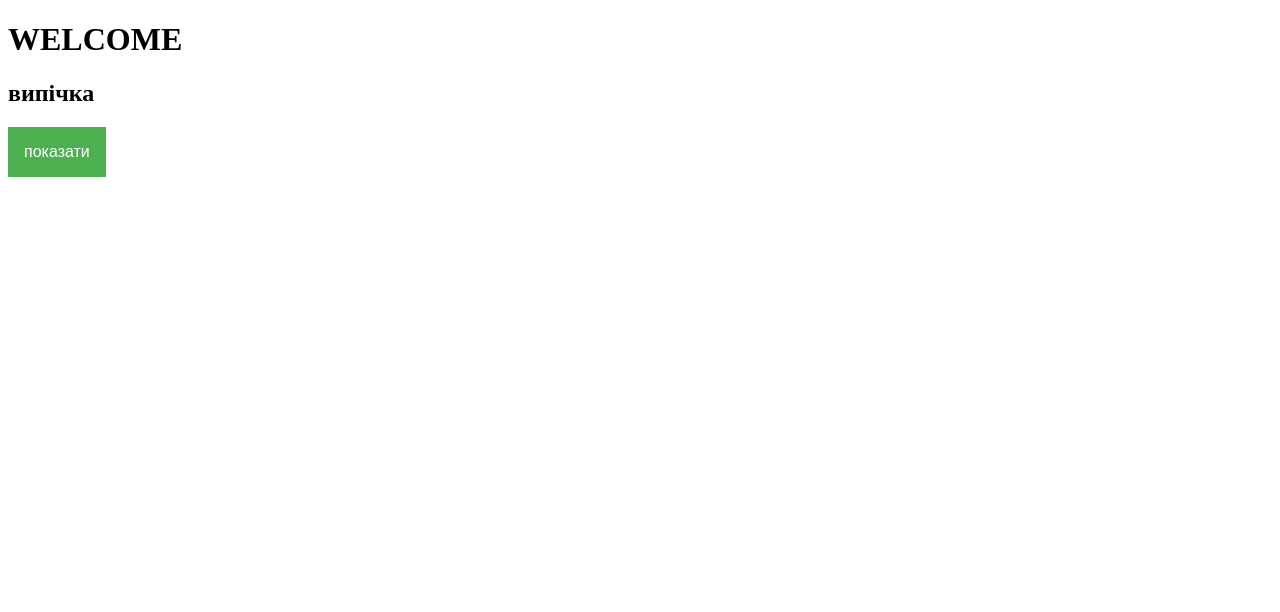
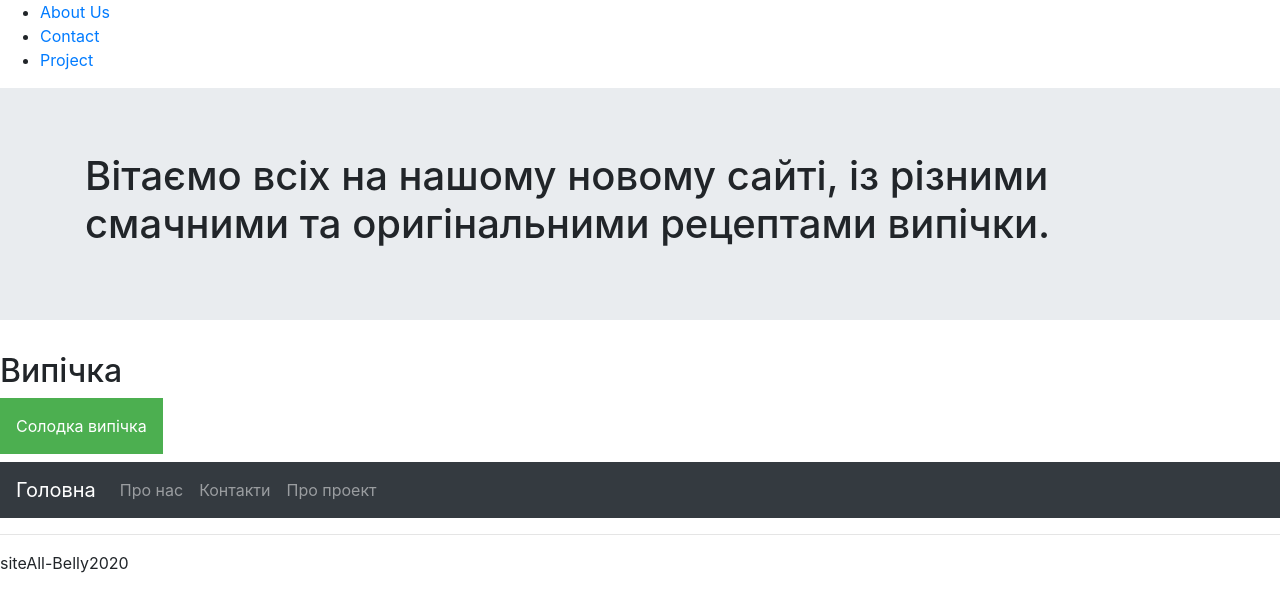
Before and after one commit to Danylo24/all-belly, a plain HTML site: page Index.html in a window 1280 px wide. Drawn offline with nearby package versions, Linux system fonts and the light colour scheme; files that its build step writes are made by us from their sources.

Commit message:
Update Index.html

```diff
--- a/Index.html
+++ b/Index.html
@@ -1,13 +1,15 @@
 <!DOCTYPE html>
 <html>
  <head>
- <title>all belly</title>
+ <title>All-Belly</title>
 
   <meta charset="utf-8">
-  <script src="Js/java.js"></script>
+  <script src="js/js.js"></script>
    <link rel="shortcut icon" href="main/img.logo1.jpg" type="image/x-icon">
   <link rel="stylesheet" href="style/style.css">
  <meta name="viewport" content="width=device-width, initial-scale=1">
+	<link rel="stylesheet" href="https://maxcdn.bootstrapcdn.com/bootstrap/4.5.2/css/bootstrap.min.css">
+	<link rel="stylesheet" href="https://cdn.jsdelivr.net/gh/fancyapps/fancybox@3.5.7/dist/jquery.fancybox.min.css"/>
 <style>
 .dropbtn {
     background-color: #4CAF50;
@@ -64,26 +66,28 @@
  </head>
  <body>
 
+  <header>
+	<nav>
+		<ul class="top-nav">
+			<li><a href="#">About Us</a></li>
+			<li><a href="#">Contact</a></li>
+			<li><a href="#">Project</a></li>
+		</ul>
+	</nav>
+	 <div class="jumbotron jumbotron-fluid">
+                    <div class="container">
+                    <h1 class="text1">Вітаємо всіх на нашому новому сайті, із різними смачними та оригінальними рецептами випічки.</h1>
+        </div>
+        </div>
+    </div>
   </header>
   <main>
-  </main>
-  <footer>
-  <div class="jumbotron jumbotron-fluid">
-                    <div class="container">
-                    <h1 class="display-3">WELCOME</h1>
-        <div style="display: none;" id="animatedModal" class="animated-modal">
-          <h2>Hello!</h2>
-          <p>This is animated content! Cool, right?</p>
-        </div>
-                  </div>
-            </div>
-  </footer>
-  <h2>випічка</h2>
+  <h2>Випічка</h2>
 <div class="dropdown">
-<button onclick="myFunction()" class="dropbtn">показати</button>
+<button onclick="myFunction()" class="dropbtn">Солодка випічка</button>
   <div id="myDropdown" class="dropdown-content">
     <input type="text" placeholder="Search.." id="myInput" onkeyup="filterFunction()">
-    <a href="file:///E:/Users/2uf-2020/Desktop/nnn/ttt.html">ЛИМОННИЙ ТАРТ</a>
+    <a href="Лимонний тарт.html">ЛИМОННИЙ ТАРТ</a>
     <a href="#base">Base</a>
     <a href="#blog">Blog</a>
     <a href="#contact">Contact</a>
@@ -113,5 +117,30 @@ function filterFunction() {
     }
 }
 </script>
+<h5></h5>
+  </main>
+  <footer>
+  <nav class="navbar navbar-expand-md bg-dark navbar-dark">
+			<a class="navbar-brand" href="#">Головна</a>
+				<button class="navbar-toggler" type="button" data-toggle="collapse" data-target="#collapsibleNavbar">
+					<span class="navbar-toggler-icon"></span>
+				</button>
+			<div class="collapse navbar-collapse" id="collapsibleNavbar">
+				<ul class="navbar-nav">
+					<li class="nav-item">
+						<a class="nav-link" href="#">Про нас</a>
+					</li>
+					<li class="nav-item">
+						<a class="nav-link" href="#">Контакти</a>
+					</li>
+					<li class="nav-item">
+						<a class="nav-link" href="#">Про проект</a>
+					</li>
+				</ul>
+			</div>
+		</nav>
+		<hr>
+				<p>siteAll-Belly2020</p>
+	</footer>
  </body>
 </html>
```
